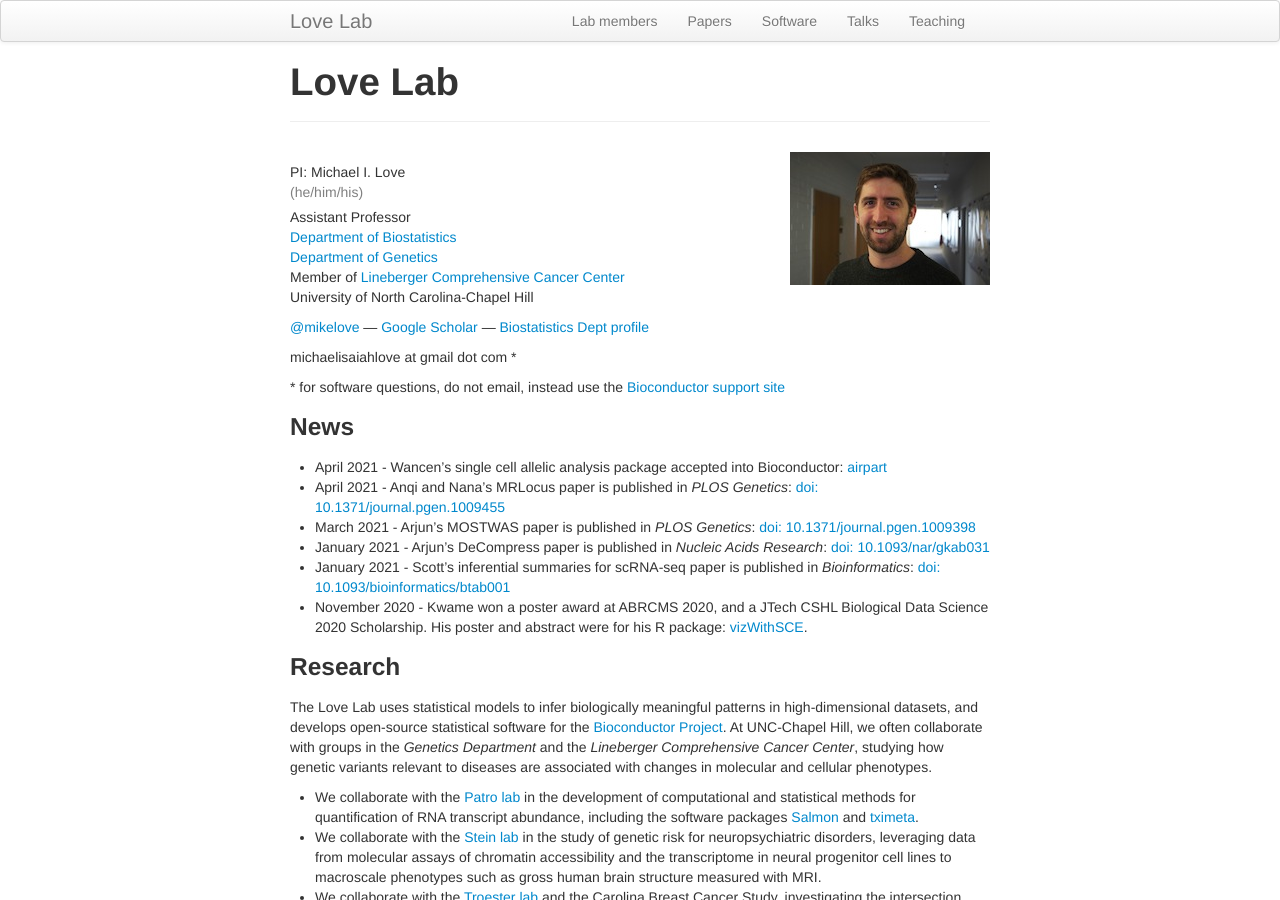
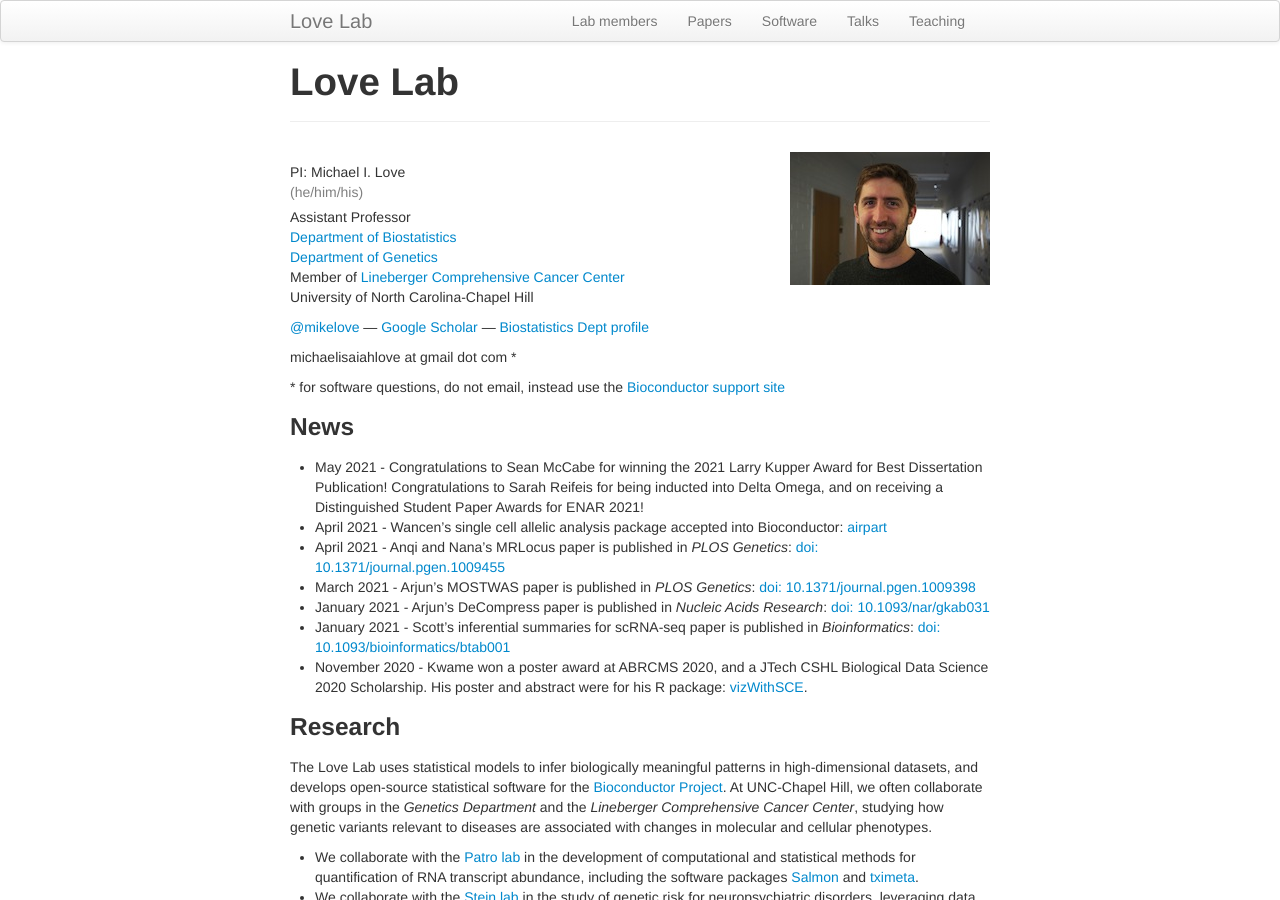
Before and after one commit to mikelove/mikelove.github.io, a Jekyll site: the page built from index.md, in a window 1280 px wide and 900 px high. Built offline with Jekyll 4.4.1, drawn with Linux system fonts in a browser that asks for light colours.

Commit message:
add awards

```diff
--- a/index.md
+++ b/index.md
@@ -25,6 +25,10 @@ michaelisaiahlove at gmail dot com *
 
 ### News
 
+* May 2021 - Congratulations to Sean McCabe for winning the 2021 Larry
+  Kupper Award for Best Dissertation Publication! Congratulations to
+  Sarah Reifeis for being inducted into Delta Omega, and on receiving
+  a Distinguished Student Paper Awards for ENAR 2021!
 * April 2021 - Wancen's single cell allelic analysis package accepted
   into Bioconductor:
   [airpart](https://bioconductor.org/packages/airpart)
```
